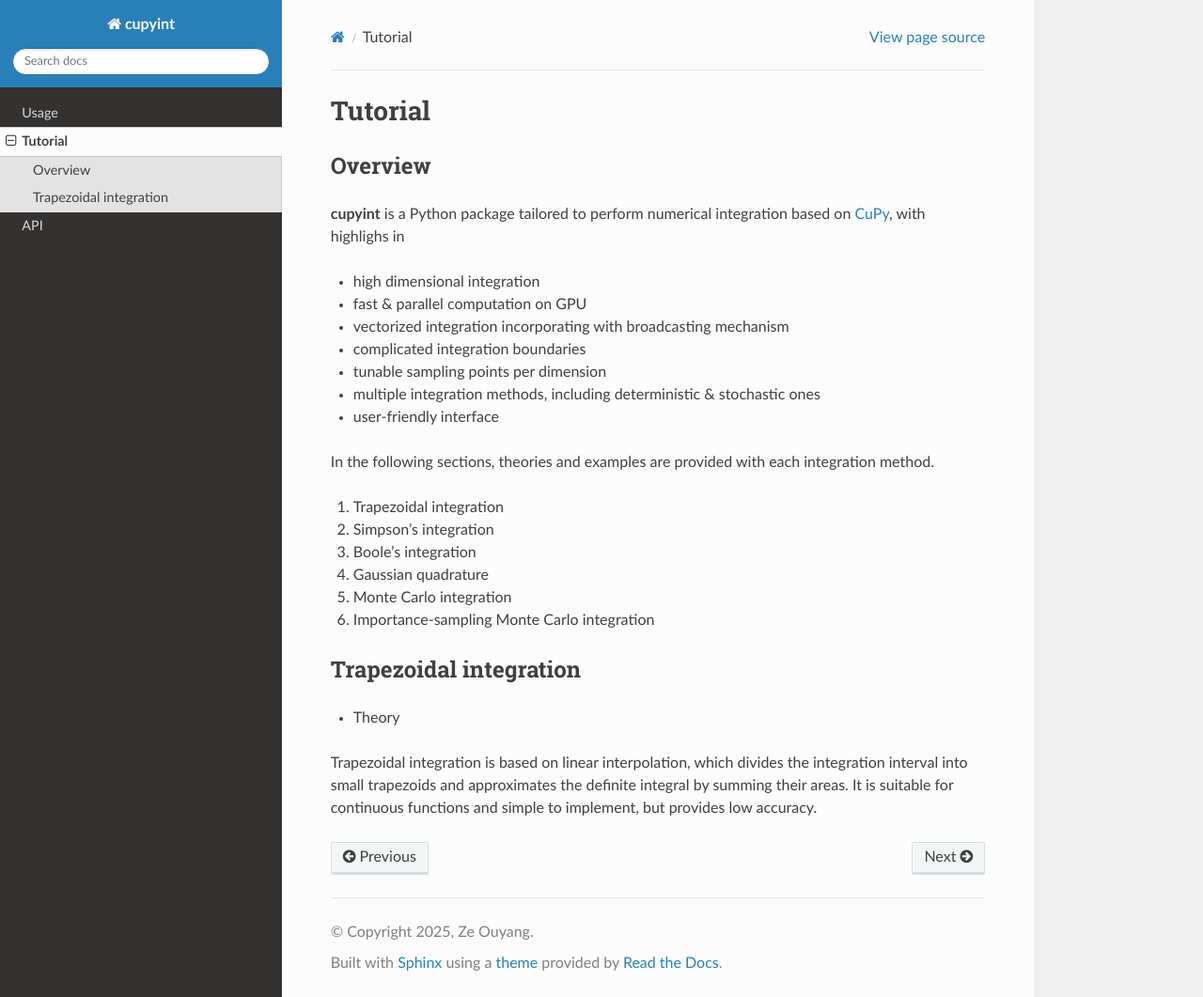
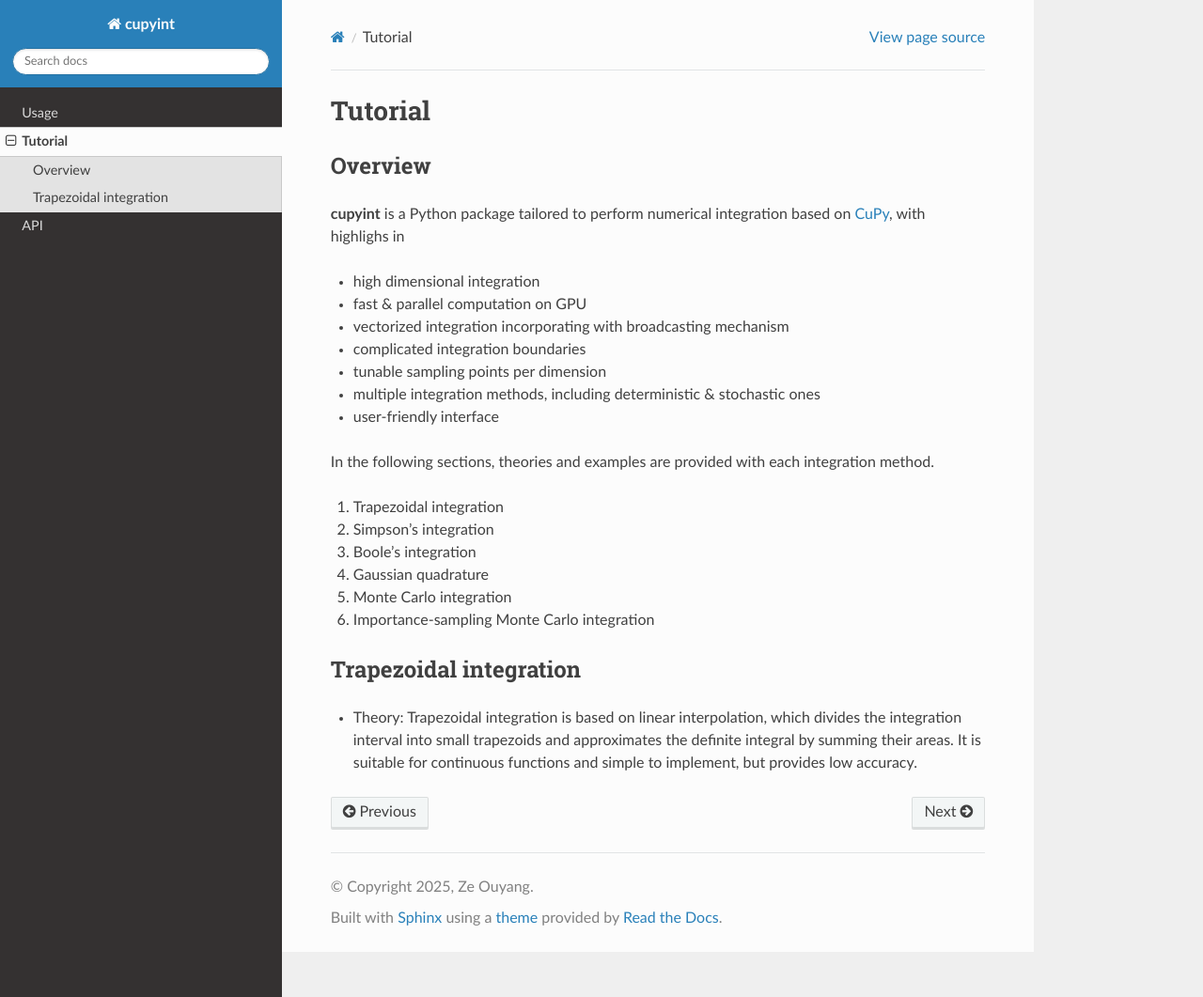
Before and after one commit to ze-ouyang/cupyint_doc, a Sphinx documentation site: the page built from docs/source/tutorial.rst, in a window 1280 px wide and 1061 px high. Shown: the whole window at 94% size. Built offline with Sphinx 7.4.7 and the Read the Docs theme 3.1.0, drawn with Linux system fonts in a browser that asks for light colours.

```diff
--- a/docs/source/tutorial.rst
+++ b/docs/source/tutorial.rst
@@ -25,5 +25,4 @@ In the following sections, theories and examples are provided with each integrat
 Trapezoidal integration
 --------
 
-* Theory
-Trapezoidal integration is based on linear interpolation, which divides the integration interval into small trapezoids and approximates the definite integral by summing their areas. It is suitable for continuous functions and simple to implement, but provides low accuracy.
+* Theory: Trapezoidal integration is based on linear interpolation, which divides the integration interval into small trapezoids and approximates the definite integral by summing their areas. It is suitable for continuous functions and simple to implement, but provides low accuracy.
```
